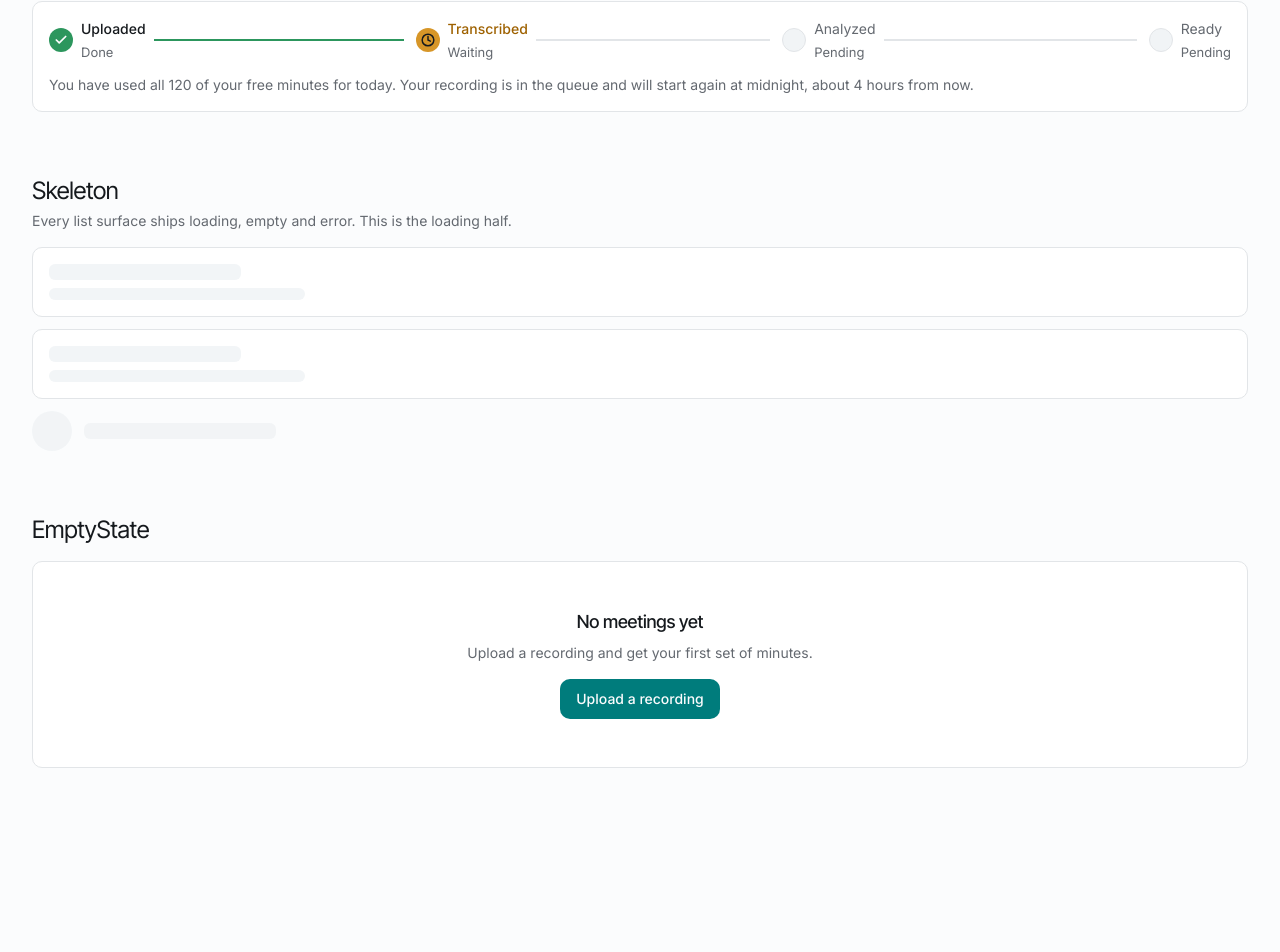
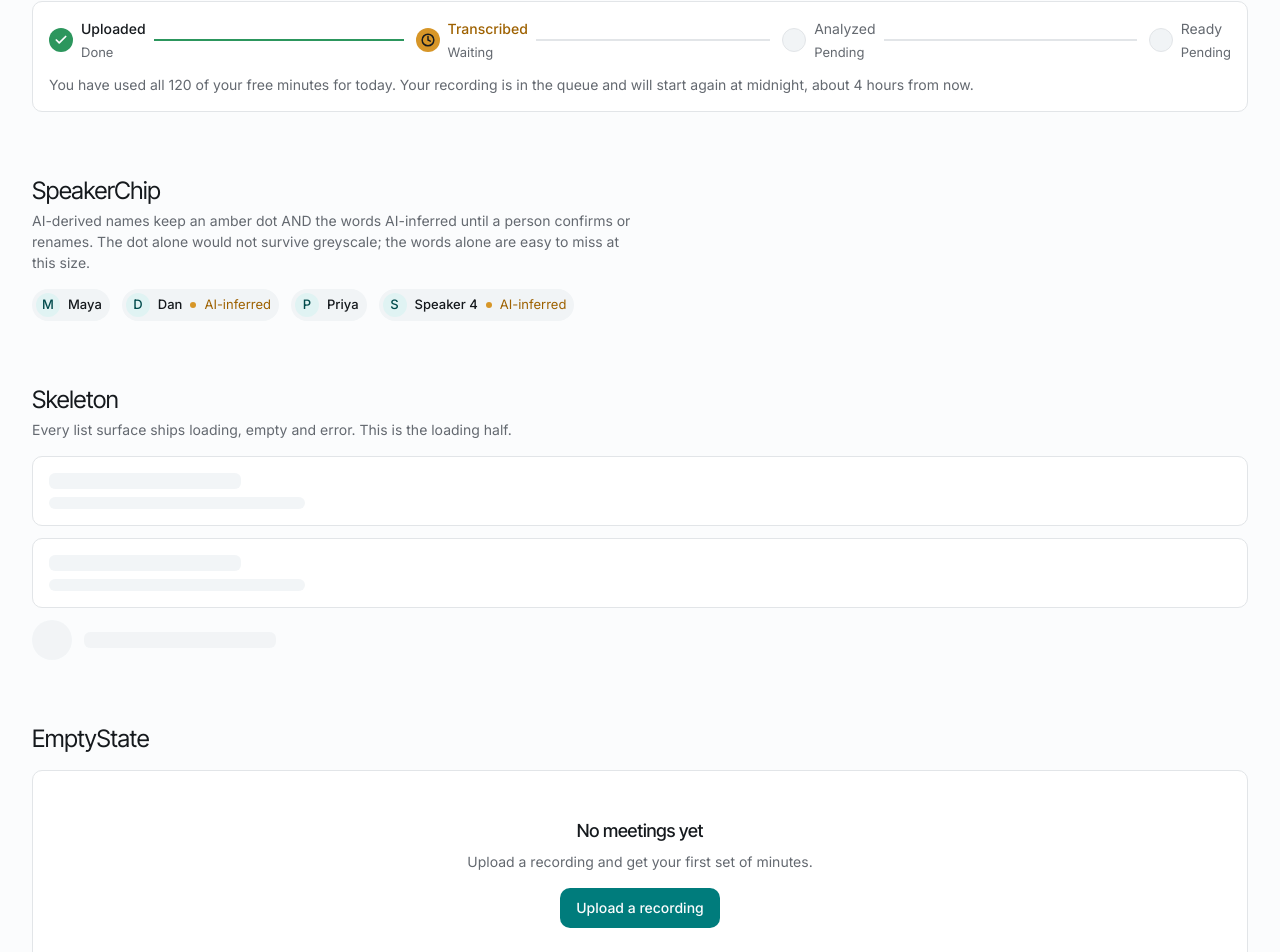
Before and after one commit to dooddles07/SyncMind, a Next.js app: page /gallery in a window 1280 px wide. Shown: the part 3126-4078 px from the top of the page. Before the commit the page ends 3958 px from the top, so only its background shows below. Built offline with nearby package versions, Linux system fonts and the light colour scheme.

Commit message:
feat(ui): add mock data layer and SpeakerChip

```diff
--- a/app/gallery/page.tsx
+++ b/app/gallery/page.tsx
@@ -9,6 +9,8 @@ import { Input, Textarea, Field } from "@/components/ui/input";
 import { Progress } from "@/components/ui/progress";
 import { Avatar, Separator } from "@/components/ui/avatar";
 import { StatusStepper } from "@/components/meeting/status-stepper";
+import { SpeakerChip } from "@/components/meeting/speaker-chip";
+import { SPEAKERS } from "@/lib/mock/data";
 import type { MeetingStatus } from "@/lib/types";
 
 // Phase 2 exit criterion: every component in every state, both modes.
@@ -236,6 +238,17 @@ export default function GalleryPage() {
       </Section>
 
       <Section
+        title="SpeakerChip"
+        note="AI-derived names keep an amber dot AND the words AI-inferred until a person confirms or renames. The dot alone would not survive greyscale; the words alone are easy to miss at this size."
+      >
+        <div className="flex flex-wrap gap-3">
+          {SPEAKERS.map((s) => (
+            <SpeakerChip key={s.id} speaker={s} />
+          ))}
+        </div>
+      </Section>
+
+      <Section
         title="Skeleton"
         note="Every list surface ships loading, empty and error. This is the loading half."
       >
--- /dev/null
+++ b/components/meeting/speaker-chip.tsx
@@ -0,0 +1,37 @@
+import { Avatar } from "@/components/ui/avatar";
+import { cn } from "@/lib/utils";
+import type { Speaker } from "@/lib/types";
+
+/*
+  Honesty marker. When the LLM guessed a name rather than hearing it stated,
+  the chip carries an amber dot AND the words "AI-inferred" until a person
+  confirms or renames. The dot alone would not survive greyscale, and the
+  words alone would be easy to miss at this size, so both are present.
+*/
+export function SpeakerChip({
+  speaker,
+  className,
+}: {
+  speaker: Speaker;
+  className?: string;
+}) {
+  const inferred = speaker.confidence === "inferred";
+
+  return (
+    <span
+      className={cn(
+        "inline-flex items-center gap-2 rounded-full bg-muted py-1 pl-1 pr-2",
+        className,
+      )}
+    >
+      <Avatar name={speaker.label} size="sm" />
+      <span className="text-[13px] font-medium leading-[1.4]">{speaker.label}</span>
+      {inferred ? (
+        <>
+          <span aria-hidden className="size-1.5 rounded-full bg-warning" />
+          <span className="text-[13px] leading-[1.4] text-warning-text">AI-inferred</span>
+        </>
+      ) : null}
+    </span>
+  );
+}
--- /dev/null
+++ b/lib/mock/data.ts
@@ -0,0 +1,301 @@
+import type {
+  ActionItem,
+  Meeting,
+  MinutesSection,
+  Speaker,
+  TranscriptSegment,
+} from "@/lib/types";
+
+/*
+  Mock data layer. Every export is shaped exactly like the real query will be,
+  so swapping in Supabase later touches this file and nothing else.
+  Keep the async signatures even though nothing awaits — screens should be
+  written against the async shape from the start.
+*/
+
+export const MEETINGS: Meeting[] = [
+  {
+    id: "q3-planning",
+    title: "Q3 Planning",
+    date: "2026-07-24",
+    durationSec: 3120,
+    status: "ready",
+    stageDetail: null,
+    partsDone: 6,
+    partsTotal: 6,
+    actionCount: 7,
+    overdueCount: 2,
+    audioPurgedAt: null,
+  },
+  {
+    id: "northwind",
+    title: "Client — Northwind",
+    date: "2026-07-24",
+    durationSec: 1860,
+    status: "transcribing",
+    stageDetail: "Writing up part 3 of 5",
+    partsDone: 3,
+    partsTotal: 5,
+    actionCount: 0,
+    overdueCount: 0,
+    audioPurgedAt: null,
+  },
+  {
+    id: "one-on-one-dan",
+    title: "1:1 with Dan",
+    date: "2026-07-22",
+    durationSec: 1440,
+    status: "ready",
+    stageDetail: null,
+    partsDone: 3,
+    partsTotal: 3,
+    actionCount: 3,
+    overdueCount: 0,
+    audioPurgedAt: null,
+  },
+  {
+    id: "retro-14",
+    title: "Retro — Sprint 14",
+    date: "2026-07-21",
+    durationSec: 2760,
+    status: "failed",
+    // verbatim, see docs/UI-BUILD-PLAN.md "Copy"
+    stageDetail:
+      "Part 4 did not go through after three tries. Parts 1 to 3 are saved and ready to read.",
+    partsDone: 3,
+    partsTotal: 6,
+    actionCount: 0,
+    overdueCount: 0,
+    audioPurgedAt: null,
+  },
+  {
+    id: "board-review",
+    title: "Board review",
+    date: "2026-07-18",
+    durationSec: 4200,
+    status: "ready",
+    stageDetail: null,
+    partsDone: 7,
+    partsTotal: 7,
+    actionCount: 4,
+    overdueCount: 0,
+    // older than the 7 day retention window
+    audioPurgedAt: "2026-07-25",
+  },
+];
+
+export const SPEAKERS: Speaker[] = [
+  { id: "s1", label: "Maya", confidence: "stated" },
+  { id: "s2", label: "Dan", confidence: "inferred" },
+  { id: "s3", label: "Priya", confidence: "stated" },
+  { id: "s4", label: "Speaker 4", confidence: "inferred" },
+];
+
+export const TRANSCRIPT: TranscriptSegment[] = [
+  { id: "t1", atSec: 252, speakerId: "s1", text: "We need the vendor contract signed before the quarter closes." },
+  { id: "t2", atSec: 259, speakerId: "s2", text: "I'll get it to legal by Friday." },
+  { id: "t3", atSec: 266, speakerId: "s1", text: "Good. Can you copy me on that thread?" },
+  { id: "t4", atSec: 274, speakerId: "s2", text: "Will do. I'll also loop in procurement so nothing stalls." },
+  { id: "t5", atSec: 288, speakerId: "s3", text: "One thing to flag: the renewal date moved to October." },
+  { id: "t6", atSec: 724, speakerId: "s1", text: "On pricing, I think we hold until Q4. The sales team is mid-cycle." },
+  { id: "t7", atSec: 741, speakerId: "s3", text: "Agreed. Changing it now would confuse the pipeline." },
+  { id: "t8", atSec: 1721, speakerId: "s1", text: "So we delay the pricing change to Q4. Everyone good with that?" },
+  { id: "t9", atSec: 2052, speakerId: "s1", text: "Who owns the vendor renewal? We never assigned it." },
+  { id: "t10", atSec: 2068, speakerId: "s4", text: "Let's pick that up next week." },
+];
+
+export const MINUTES: MinutesSection[] = [
+  {
+    heading: "Overview",
+    items: [
+      {
+        text: "The team reviewed Q3 targets and agreed to move the vendor contract forward. Pricing changes were deferred so the sales team can finish the current cycle.",
+        atSec: null,
+      },
+    ],
+  },
+  {
+    heading: "Key topics",
+    items: [
+      { text: "Vendor contract timeline", atSec: 252 },
+      { text: "Q3 pricing review", atSec: 724 },
+      { text: "Headcount for the support pod", atSec: 1980 },
+    ],
+  },
+  {
+    heading: "Decisions",
+    items: [
+      { text: "Move contract to legal by Friday", atSec: 724 },
+      { text: "Delay the pricing change to Q4", atSec: 1721 },
+    ],
+  },
+  {
+    heading: "Open questions",
+    items: [{ text: "Who owns vendor renewal?", atSec: 2052 }],
+  },
+];
+
+export const ACTION_ITEMS: ActionItem[] = [
+  {
+    id: "a1",
+    meetingId: "q3-planning",
+    meetingTitle: "Q3 Planning",
+    title: "Send pricing deck",
+    owner: "Dan",
+    dueDate: "2026-07-26",
+    priority: "high",
+    status: "todo",
+    confidence: "stated",
+    atSec: 780,
+    calendarEventId: null,
+  },
+  {
+    id: "a2",
+    meetingId: "q3-planning",
+    meetingTitle: "Q3 Planning",
+    title: "Sign vendor contract",
+    owner: "Maya",
+    // in the past, so this renders overdue
+    dueDate: "2026-07-22",
+    priority: "high",
+    status: "todo",
+    confidence: "stated",
+    atSec: 259,
+    calendarEventId: null,
+  },
+  {
+    id: "a3",
+    meetingId: "northwind",
+    meetingTitle: "Client — Northwind",
+    title: "Draft the SOW",
+    owner: "Maya",
+    dueDate: "2026-07-29",
+    priority: "medium",
+    status: "in_progress",
+    confidence: "stated",
+    atSec: 410,
+    calendarEventId: "evt_1",
+  },
+  {
+    id: "a4",
+    meetingId: "q3-planning",
+    meetingTitle: "Q3 Planning",
+    title: "Book the venue",
+    owner: "Priya",
+    dueDate: "2026-08-02",
+    priority: "medium",
+    status: "todo",
+    // AI guessed the owner, so it stays marked until someone confirms
+    confidence: "inferred",
+    atSec: 1990,
+    calendarEventId: null,
+  },
+  {
+    id: "a5",
+    meetingId: "q3-planning",
+    meetingTitle: "Q3 Planning",
+    title: "Confirm renewal date",
+    owner: "Priya",
+    dueDate: "2026-10-01",
+    priority: "low",
+    status: "todo",
+    confidence: "inferred",
+    atSec: 288,
+    calendarEventId: null,
+  },
+  {
+    id: "a6",
+    meetingId: "one-on-one-dan",
+    meetingTitle: "1:1 with Dan",
+    title: "Send agenda",
+    owner: "Dan",
+    dueDate: "2026-07-18",
+    priority: "low",
+    status: "done",
+    confidence: "stated",
+    atSec: 120,
+    calendarEventId: null,
+  },
+  {
+    id: "a7",
+    meetingId: "q3-planning",
+    meetingTitle: "Q3 Planning",
+    title: "Book venue deposit",
+    owner: "Maya",
+    dueDate: "2026-07-20",
+    priority: "medium",
+    status: "done",
+    confidence: "stated",
+    atSec: 2100,
+    calendarEventId: "evt_2",
+  },
+];
+
+export const EMAIL_DRAFT = {
+  subject: "Q3 Planning — recap and next steps",
+  recipients: ["maya@acme.com", "dan@acme.com", "priya@acme.com"],
+  body: `Hi both,
+
+Thanks for the time today. We agreed to move the vendor contract to legal by Friday and to delay the pricing change to Q4.
+
+Action items:
+- Send pricing deck — Dan, Jul 26
+- Sign vendor contract — Maya, Jul 22
+- Draft the SOW — Maya, Jul 29
+
+The full minutes are attached below.`,
+};
+
+export const ASK_HISTORY = [
+  {
+    id: "q1",
+    question: "Who owns the vendor renewal?",
+    answer: "Nobody took it on. Maya raised it at 34:12 and it was left open.",
+    citations: [2052, 2208],
+  },
+  {
+    id: "q2",
+    question: "What is the Q4 headcount plan?",
+    // verbatim. When the transcript does not contain the answer, say so rather than invent one.
+    answer: "That does not appear in this meeting's transcript.",
+    citations: [] as number[],
+  },
+];
+
+export const USAGE = {
+  minutesUsed: 82,
+  minutesLimit: 120,
+  resetsAt: "midnight",
+};
+
+// --- query seams. same signatures the real data layer will expose ---
+
+export async function listMeetings(): Promise<Meeting[]> {
+  return MEETINGS;
+}
+
+export async function getMeeting(id: string): Promise<Meeting | undefined> {
+  return MEETINGS.find((m) => m.id === id);
+}
+
+export async function getTranscript(_meetingId: string): Promise<TranscriptSegment[]> {
+  return TRANSCRIPT;
+}
+
+export async function getSpeakers(_meetingId: string): Promise<Speaker[]> {
+  return SPEAKERS;
+}
+
+export async function getMinutes(_meetingId: string): Promise<MinutesSection[]> {
+  return MINUTES;
+}
+
+export async function listActionItems(meetingId?: string): Promise<ActionItem[]> {
+  return meetingId
+    ? ACTION_ITEMS.filter((a) => a.meetingId === meetingId)
+    : ACTION_ITEMS;
+}
+
+export function speakerById(id: string): Speaker | undefined {
+  return SPEAKERS.find((s) => s.id === id);
+}
```
Also changed, not shown: 1 other file (tests, documents, lock files or other folders).
